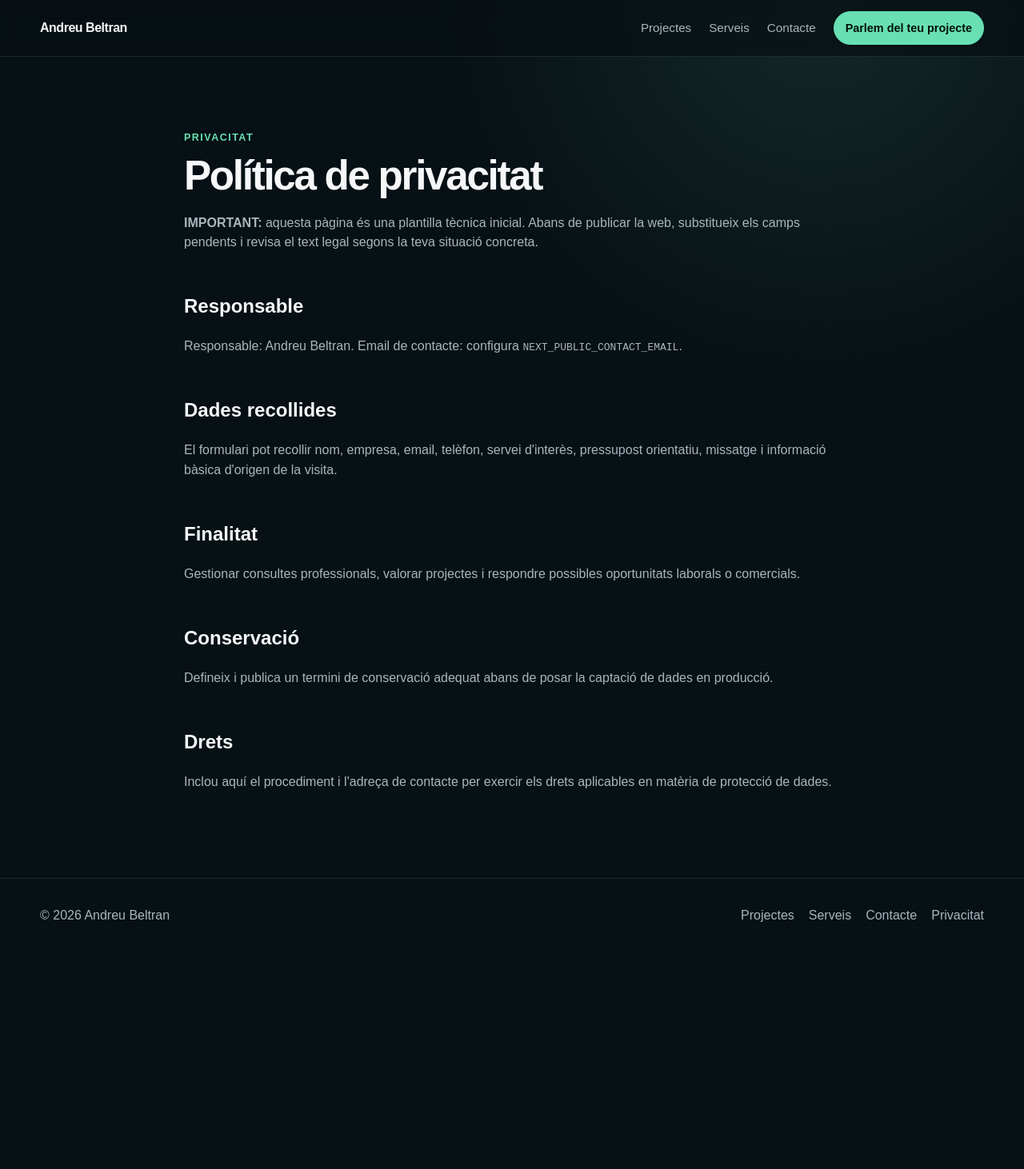
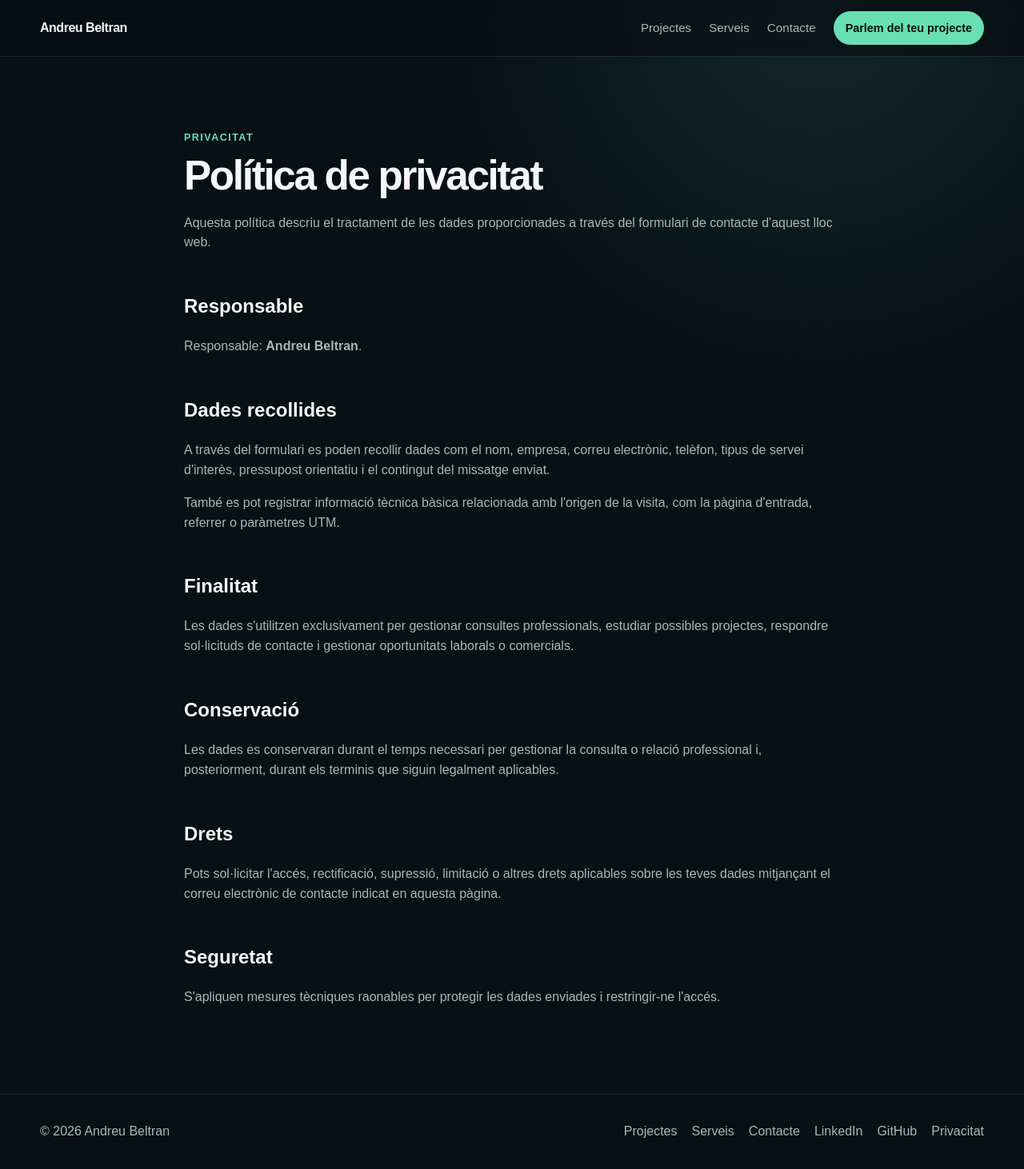
Before and after one commit to Moapet15/andreu-beltran-portfolio, a Next.js app: page /privacitat in a window 1280 px wide. Shown: the top 1462 px of the page at 80% size. Before the commit the page ends 1208 px from the top, so only its background shows below. Built offline with nearby package versions, Linux system fonts and the light colour scheme; no server answers.

Commit message:
Add contact and social links

```diff
--- a/src/app/privacitat/page.tsx
+++ b/src/app/privacitat/page.tsx
@@ -1,17 +1,93 @@
 import type { Metadata } from "next";
 
-export const metadata: Metadata = { title: "Privacitat" };
+export const metadata: Metadata = {
+  title: "Privacitat",
+};
 
 export default function PrivacyPage() {
+  const contactEmail =
+    process.env.NEXT_PUBLIC_CONTACT_EMAIL;
+
   return (
-    <section className="section"><div className="container prose">
-      <div className="eyebrow">Privacitat</div><h1 className="h2">Política de privacitat</h1>
-      <p><strong>IMPORTANT:</strong> aquesta pàgina és una plantilla tècnica inicial. Abans de publicar la web, substitueix els camps pendents i revisa el text legal segons la teva situació concreta.</p>
-      <h2>Responsable</h2><p>Responsable: Andreu Beltran. Email de contacte: configura <code>NEXT_PUBLIC_CONTACT_EMAIL</code>.</p>
-      <h2>Dades recollides</h2><p>El formulari pot recollir nom, empresa, email, telèfon, servei d'interès, pressupost orientatiu, missatge i informació bàsica d'origen de la visita.</p>
-      <h2>Finalitat</h2><p>Gestionar consultes professionals, valorar projectes i respondre possibles oportunitats laborals o comercials.</p>
-      <h2>Conservació</h2><p>Defineix i publica un termini de conservació adequat abans de posar la captació de dades en producció.</p>
-      <h2>Drets</h2><p>Inclou aquí el procediment i l'adreça de contacte per exercir els drets aplicables en matèria de protecció de dades.</p>
-    </div></section>
+    <section className="section">
+      <div className="container prose">
+        <div className="eyebrow">
+          Privacitat
+        </div>
+
+        <h1 className="h2">
+          Política de privacitat
+        </h1>
+
+        <p>
+          Aquesta política descriu el tractament de les dades
+          proporcionades a través del formulari de contacte d&apos;aquest
+          lloc web.
+        </p>
+
+        <h2>Responsable</h2>
+
+        <p>
+          Responsable: <strong>Andreu Beltran</strong>.
+        </p>
+
+        {contactEmail && (
+          <p>
+            Correu electrònic de contacte:{" "}
+            <a href={`mailto:${contactEmail}`}>
+              {contactEmail}
+            </a>
+          </p>
+        )}
+
+        <h2>Dades recollides</h2>
+
+        <p>
+          A través del formulari es poden recollir dades com el nom,
+          empresa, correu electrònic, telèfon, tipus de servei
+          d&apos;interès, pressupost orientatiu i el contingut del
+          missatge enviat.
+        </p>
+
+        <p>
+          També es pot registrar informació tècnica bàsica relacionada
+          amb l&apos;origen de la visita, com la pàgina d&apos;entrada,
+          referrer o paràmetres UTM.
+        </p>
+
+        <h2>Finalitat</h2>
+
+        <p>
+          Les dades s&apos;utilitzen exclusivament per gestionar
+          consultes professionals, estudiar possibles projectes,
+          respondre sol·licituds de contacte i gestionar oportunitats
+          laborals o comercials.
+        </p>
+
+        <h2>Conservació</h2>
+
+        <p>
+          Les dades es conservaran durant el temps necessari per
+          gestionar la consulta o relació professional i, posteriorment,
+          durant els terminis que siguin legalment aplicables.
+        </p>
+
+        <h2>Drets</h2>
+
+        <p>
+          Pots sol·licitar l&apos;accés, rectificació, supressió,
+          limitació o altres drets aplicables sobre les teves dades
+          mitjançant el correu electrònic de contacte indicat en aquesta
+          pàgina.
+        </p>
+
+        <h2>Seguretat</h2>
+
+        <p>
+          S&apos;apliquen mesures tècniques raonables per protegir les
+          dades enviades i restringir-ne l&apos;accés.
+        </p>
+      </div>
+    </section>
   );
 }
--- a/src/components/Footer.tsx
+++ b/src/components/Footer.tsx
@@ -1,14 +1,48 @@
 import Link from "next/link";
 
 export default function Footer() {
+  const contactEmail = process.env.NEXT_PUBLIC_CONTACT_EMAIL;
+  const linkedinUrl = process.env.NEXT_PUBLIC_LINKEDIN_URL;
+  const githubUrl = process.env.NEXT_PUBLIC_GITHUB_URL;
+
   return (
     <footer className="footer">
       <div className="container footer-row">
-        <div>© {new Date().getFullYear()} Andreu Beltran</div>
+        <div>
+          © {new Date().getFullYear()} Andreu Beltran
+        </div>
+
         <div className="footer-links">
           <Link href="/projectes">Projectes</Link>
           <Link href="/serveis">Serveis</Link>
           <Link href="/contacte">Contacte</Link>
+
+          {contactEmail && (
+            <a href={`mailto:${contactEmail}`}>
+              Email
+            </a>
+          )}
+
+          {linkedinUrl && (
+            <a
+              href={linkedinUrl}
+              target="_blank"
+              rel="noopener noreferrer"
+            >
+              LinkedIn
+            </a>
+          )}
+
+          {githubUrl && (
+            <a
+              href={githubUrl}
+              target="_blank"
+              rel="noopener noreferrer"
+            >
+              GitHub
+            </a>
+          )}
+
           <Link href="/privacitat">Privacitat</Link>
         </div>
       </div>
```
Also changed, not shown: src/app/contacte/page.tsx (+87 -4 lines).
